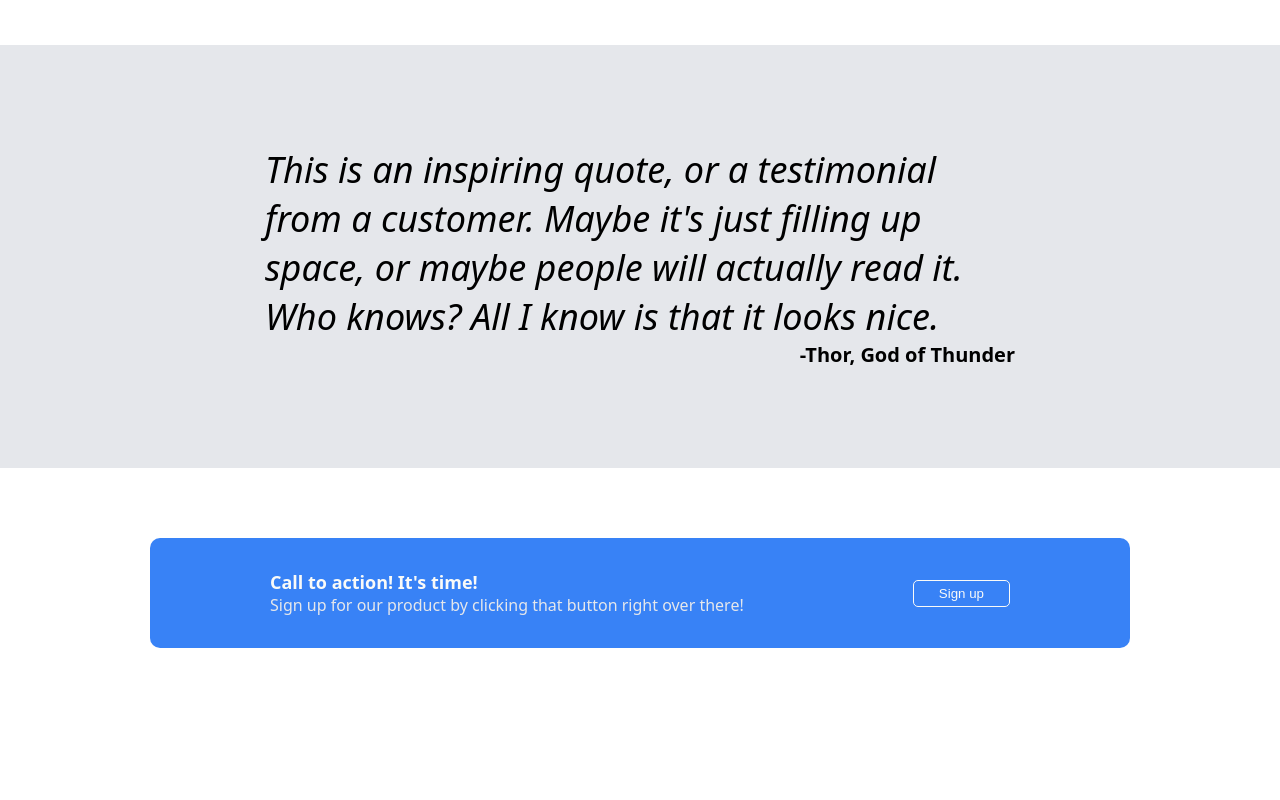
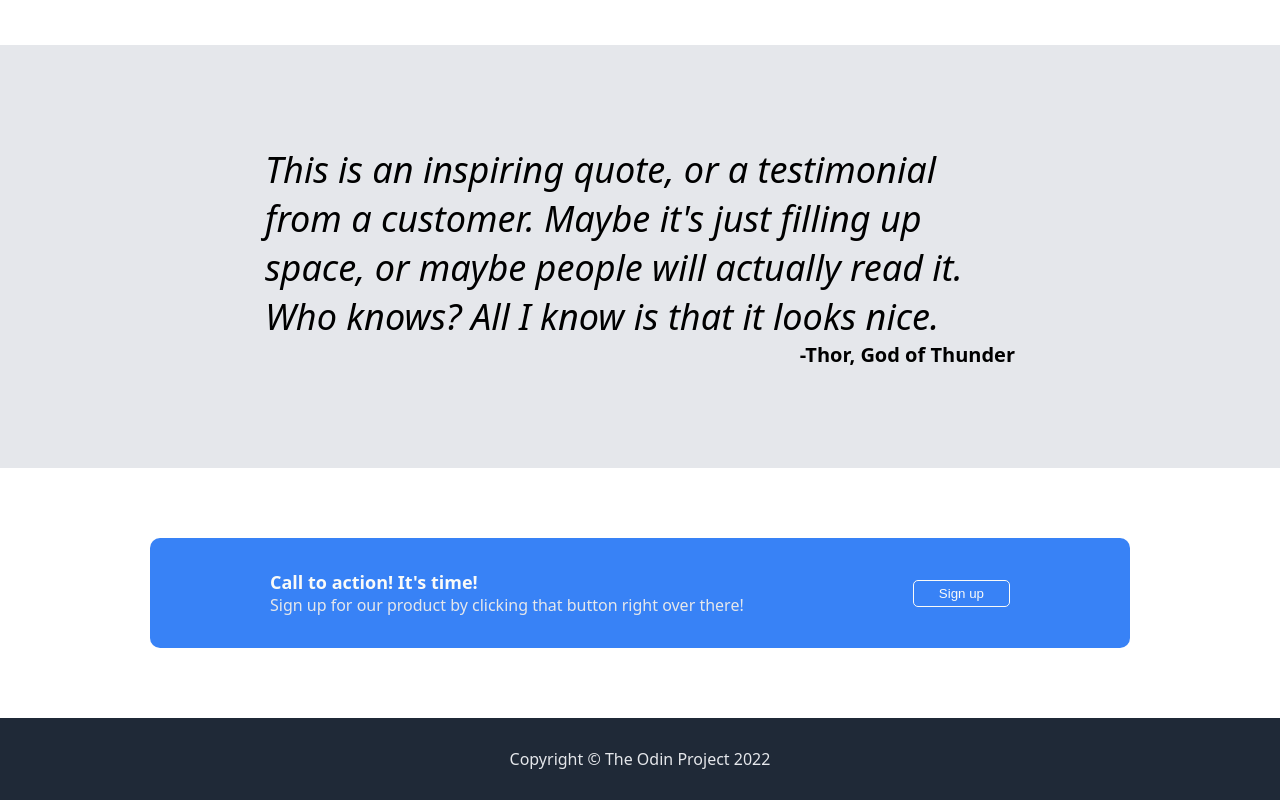
Before and after one commit to chancecodes/landing-page, a plain HTML site: page index.html in a window 1280 px wide. Shown: the part 993-1793 px from the top of the page. Before the commit the page ends 1641 px from the top, so only its background shows below. Drawn offline with Linux system fonts and the light colour scheme.

Commit message:
lay out footer. complete layout of page.

```diff
--- a/index.html
+++ b/index.html
@@ -61,6 +61,8 @@
             <button class="click2">Sign up</button>
         </div>
 
+        <p class="footer">Copyright © The Odin Project 2022</p>
+
     </body>
 
 </html>
--- a/style.css
+++ b/style.css
@@ -174,3 +174,12 @@ a {
     border-radius: 5px;
     padding: 5px 25px;
 }
+
+.footer {
+    background: #1F2937;
+    color: #E5E7EB;
+    padding: 30px;
+    display: flex;
+    justify-content: center;
+    align-items: center;
+}
```
